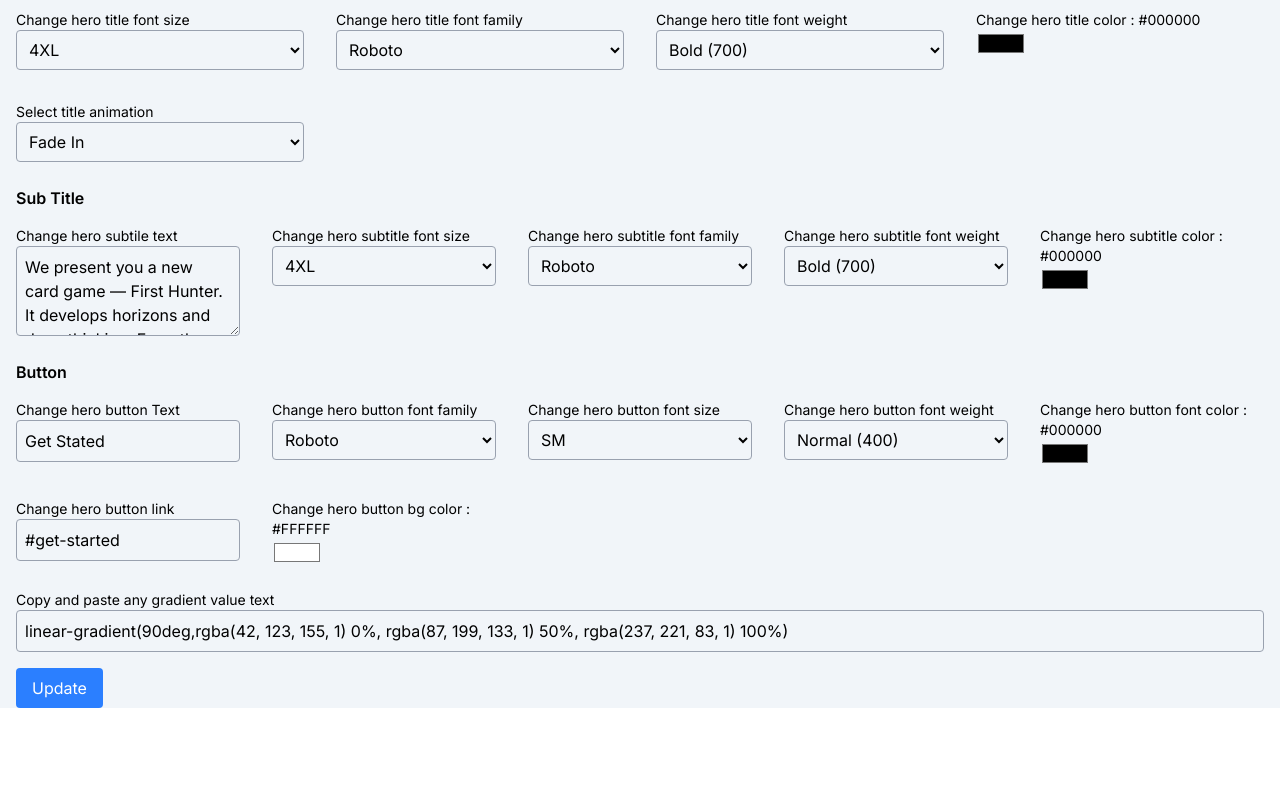
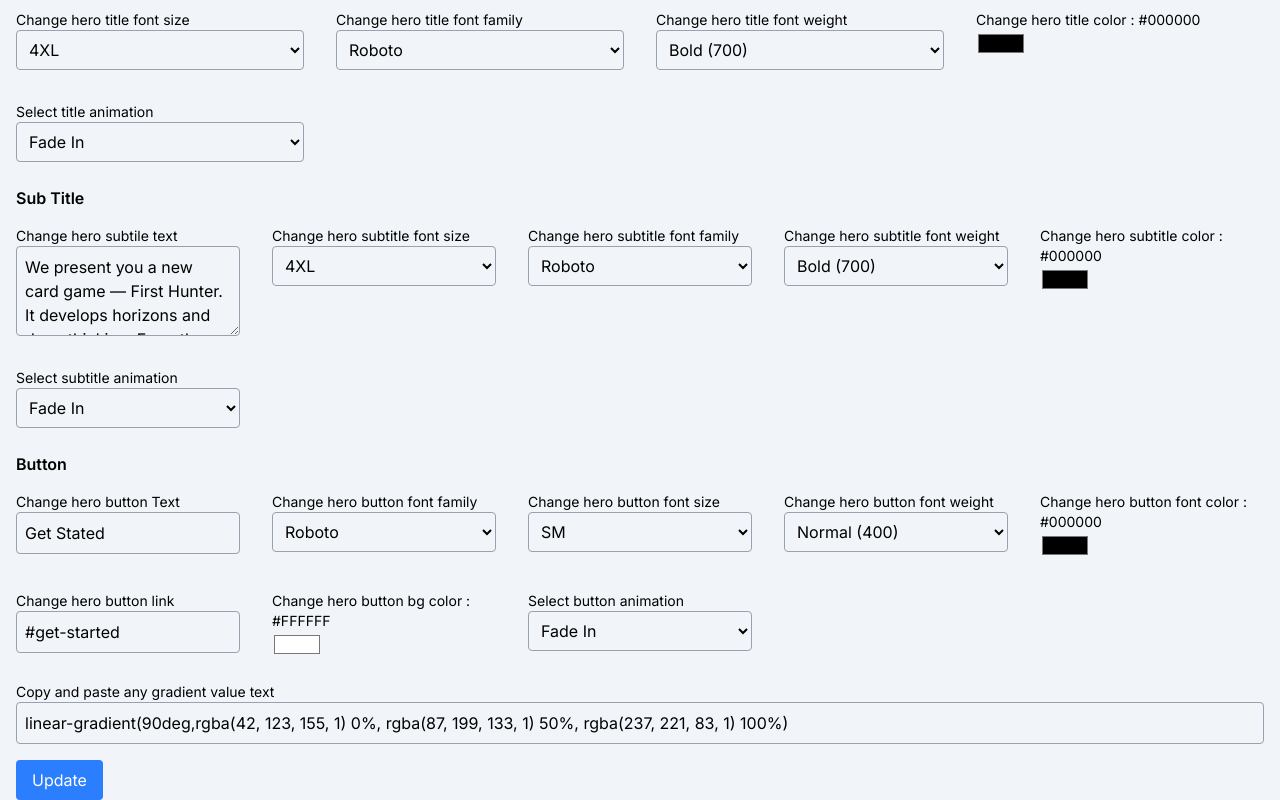
Before and after one commit to shuvo-me/react-headline-widget, a React (Vite) app: page /update-style in a window 1280 px wide. Shown: the part 474-1274 px from the top of the page. Before the commit the page ends 1182 px from the top, so only its background shows below. Built offline with nearby package versions, Linux system fonts and the light colour scheme.

Commit message:
feat: added animatino class add features frm style settings

```diff
--- a/src/components/InputAnimtaion.tsx
+++ b/src/components/InputAnimtaion.tsx
@@ -4,15 +4,22 @@ type InputAnimationProps = {
   label: string;
   id: string;
   onChange: React.ChangeEventHandler<HTMLSelectElement>;
+  value: string;
 };
 
-const InputAnimation: FC<InputAnimationProps> = ({ label, id, onChange }) => {
+const InputAnimation: FC<InputAnimationProps> = ({
+  label,
+  id,
+  onChange,
+  value,
+}) => {
   return (
     <div className="flex flex-col">
       <label htmlFor={id} className="text-sm">
         {label}
       </label>
       <select
+        value={value}
         id={id}
         onChange={onChange}
         className=" outline-0 border border-gray-400 rounded p-2 focus-within:border-blue-500"
--- a/src/components/UpdateStyle.tsx
+++ b/src/components/UpdateStyle.tsx
@@ -214,9 +214,20 @@ const UpdateStyle = () => {
               />
 
               <InputAnimation
+                value={heroStyles.title.animation.class}
                 id="header-title-animation"
                 label="Select title animation"
-                onChange={() => {}}
+                onChange={(e) => {
+                  setHeroStyles((prevStyles) => ({
+                    ...prevStyles,
+                    title: {
+                      ...prevStyles.title,
+                      animation: {
+                        class: e.target.value,
+                      },
+                    },
+                  }));
+                }}
               />
             </div>
           </div>
@@ -303,6 +314,23 @@ const UpdateStyle = () => {
                       classes: {
                         ...prevStyles.subtitle.classes,
                         fontColor: e.target.value,
+                      },
+                    },
+                  }));
+                }}
+              />
+
+              <InputAnimation
+                value={heroStyles.subtitle.animation.class}
+                id="header-subtitle-animation"
+                label="Select subtitle animation"
+                onChange={(e) => {
+                  setHeroStyles((prevStyles) => ({
+                    ...prevStyles,
+                    subtitle: {
+                      ...prevStyles.subtitle,
+                      animation: {
+                        class: e.target.value,
                       },
                     },
                   }));
@@ -431,6 +459,22 @@ const UpdateStyle = () => {
                   }));
                 }}
               />
+              <InputAnimation
+                value={heroStyles.button.animation.class}
+                id="header-button-animation"
+                label="Select button animation"
+                onChange={(e) => {
+                  setHeroStyles((prevStyles) => ({
+                    ...prevStyles,
+                    button: {
+                      ...prevStyles.button,
+                      animation: {
+                        class: e.target.value,
+                      },
+                    },
+                  }));
+                }}
+              />
             </div>
           </div>
 
```
